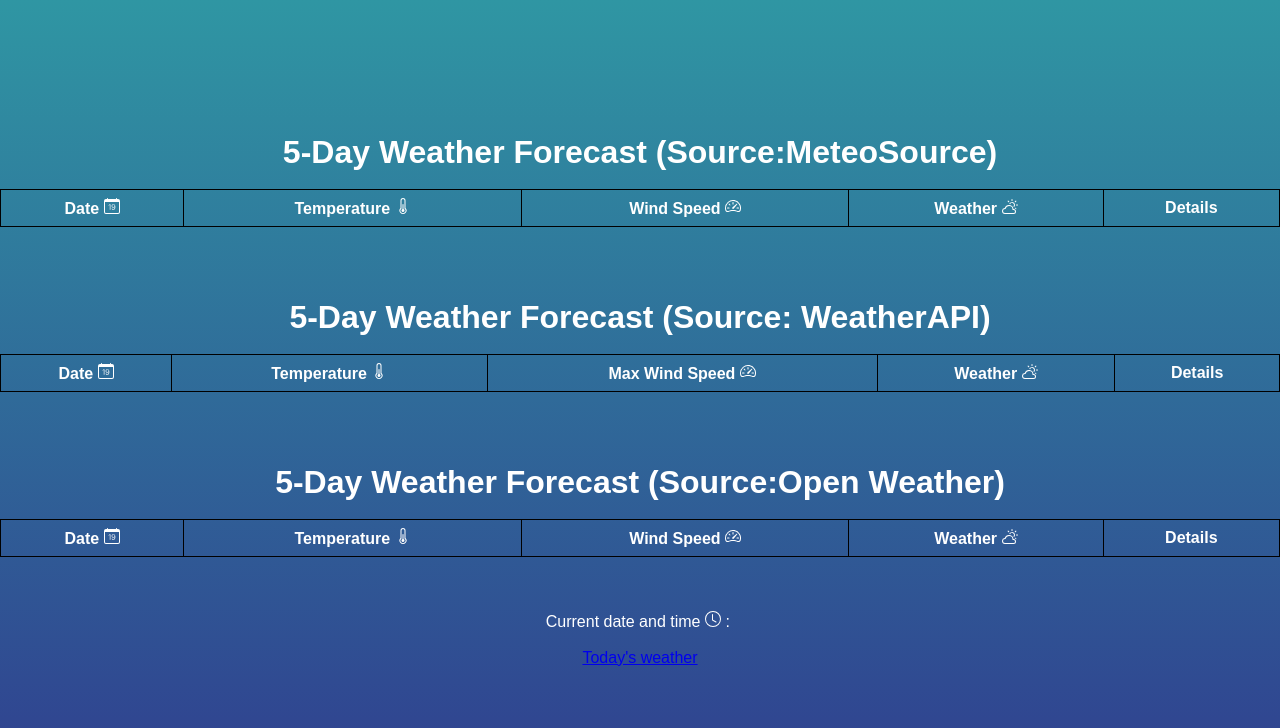
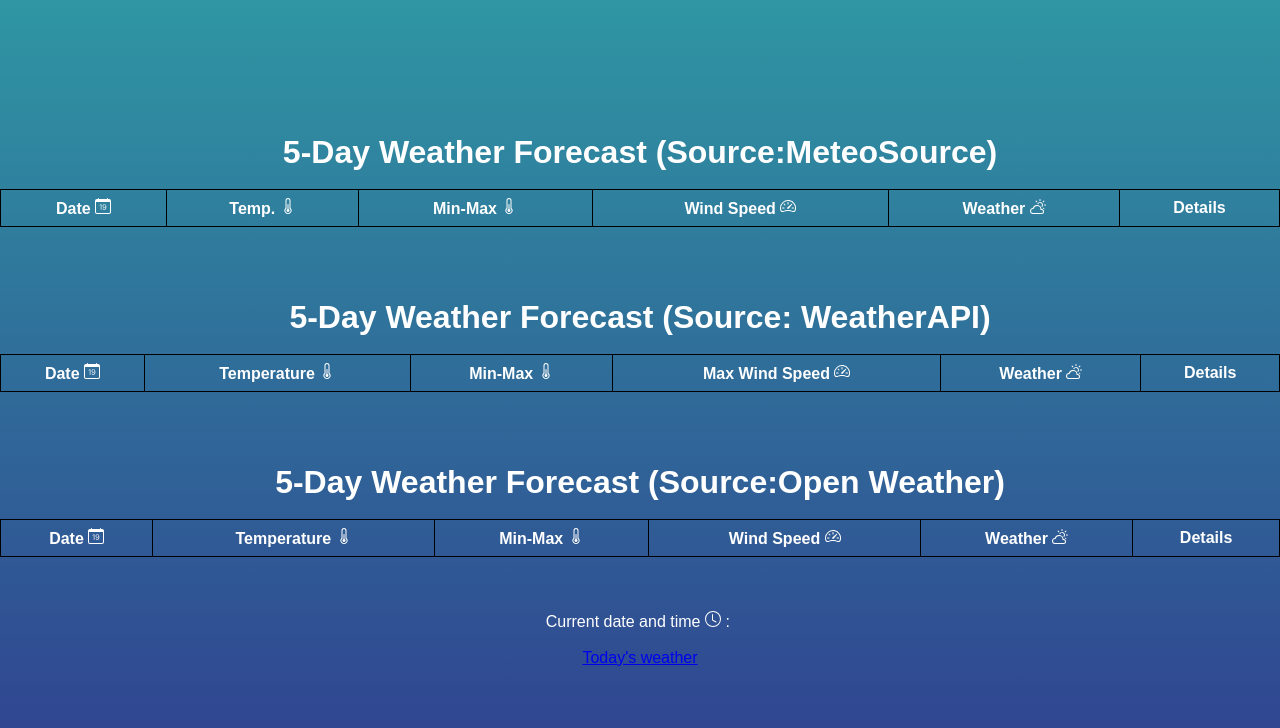
Before and after one commit to tonlone/weather-forecast, a website: page index.html in a window 1280 px wide. Drawn offline with nearby package versions, Linux system fonts and the light colour scheme.

Commit message:
add min Max temp

```diff
--- a/index.html
+++ b/index.html
@@ -19,7 +19,14 @@
                 <path d="M3.5 0a.5.5 0 0 1 .5.5V1h8V.5a.5.5 0 0 1 1 0V1h1a2 2 0 0 1 2 2v11a2 2 0 0 1-2 2H2a2 2 0 0 1-2-2V3a2 2 0 0 1 2-2h1V.5a.5.5 0 0 1 .5-.5zM1 4v10a1 1 0 0 0 1 1h12a1 1 0 0 0 1-1V4H1z"/>
             </svg>
         </th>
-        <th>Temperature
+        <th>Temp.
+            <svg xmlns="http://www.w3.org/2000/svg" width="16" height="16" fill="currentColor"
+                 class="bi bi-thermometer-half" viewBox="0 0 16 16">
+                <path d="M9.5 12.5a1.5 1.5 0 1 1-2-1.415V6.5a.5.5 0 0 1 1 0v4.585a1.5 1.5 0 0 1 1 1.415z"/>
+                <path d="M5.5 2.5a2.5 2.5 0 0 1 5 0v7.55a3.5 3.5 0 1 1-5 0V2.5zM8 1a1.5 1.5 0 0 0-1.5 1.5v7.987l-.167.15a2.5 2.5 0 1 0 3.333 0l-.166-.15V2.5A1.5 1.5 0 0 0 8 1z"/>
+            </svg>
+        </th>
+        <th>Min-Max
             <svg xmlns="http://www.w3.org/2000/svg" width="16" height="16" fill="currentColor"
                  class="bi bi-thermometer-half" viewBox="0 0 16 16">
                 <path d="M9.5 12.5a1.5 1.5 0 1 1-2-1.415V6.5a.5.5 0 0 1 1 0v4.585a1.5 1.5 0 0 1 1 1.415z"/>
@@ -70,6 +77,13 @@
                 <path d="M5.5 2.5a2.5 2.5 0 0 1 5 0v7.55a3.5 3.5 0 1 1-5 0V2.5zM8 1a1.5 1.5 0 0 0-1.5 1.5v7.987l-.167.15a2.5 2.5 0 1 0 3.333 0l-.166-.15V2.5A1.5 1.5 0 0 0 8 1z"/>
             </svg>
         </th>
+        <th>Min-Max
+            <svg xmlns="http://www.w3.org/2000/svg" width="16" height="16" fill="currentColor"
+                 class="bi bi-thermometer-half" viewBox="0 0 16 16">
+                <path d="M9.5 12.5a1.5 1.5 0 1 1-2-1.415V6.5a.5.5 0 0 1 1 0v4.585a1.5 1.5 0 0 1 1 1.415z"/>
+                <path d="M5.5 2.5a2.5 2.5 0 0 1 5 0v7.55a3.5 3.5 0 1 1-5 0V2.5zM8 1a1.5 1.5 0 0 0-1.5 1.5v7.987l-.167.15a2.5 2.5 0 1 0 3.333 0l-.166-.15V2.5A1.5 1.5 0 0 0 8 1z"/>
+            </svg>
+        </th>
         <th>Max Wind Speed
             <svg xmlns="http://www.w3.org/2000/svg" width="16" height="16" fill="currentColor" class="bi bi-speedometer2" viewBox="0 0 16 16">
                 <path d="M8 4a.5.5 0 0 1 .5.5V6a.5.5 0 0 1-1 0V4.5A.5.5 0 0 1 8 4zM3.732 5.732a.5.5 0 0 1 .707 0l.915.914a.5.5 0 1 1-.708.708l-.914-.915a.5.5 0 0 1 0-.707zM2 10a.5.5 0 0 1 .5-.5h1.586a.5.5 0 0 1 0 1H2.5A.5.5 0 0 1 2 10zm9.5 0a.5.5 0 0 1 .5-.5h1.5a.5.5 0 0 1 0 1H12a.5.5 0 0 1-.5-.5zm.754-4.246a.389.389 0 0 0-.527-.02L7.547 9.31a.91.91 0 1 0 1.302 1.258l3.434-4.297a.389.389 0 0 0-.029-.518z"/>
@@ -107,6 +121,13 @@
             </svg>
         </th>
         <th>Temperature
+            <svg xmlns="http://www.w3.org/2000/svg" width="16" height="16" fill="currentColor"
+                 class="bi bi-thermometer-half" viewBox="0 0 16 16">
+                <path d="M9.5 12.5a1.5 1.5 0 1 1-2-1.415V6.5a.5.5 0 0 1 1 0v4.585a1.5 1.5 0 0 1 1 1.415z"/>
+                <path d="M5.5 2.5a2.5 2.5 0 0 1 5 0v7.55a3.5 3.5 0 1 1-5 0V2.5zM8 1a1.5 1.5 0 0 0-1.5 1.5v7.987l-.167.15a2.5 2.5 0 1 0 3.333 0l-.166-.15V2.5A1.5 1.5 0 0 0 8 1z"/>
+            </svg>
+        </th>
+        <th>Min-Max
             <svg xmlns="http://www.w3.org/2000/svg" width="16" height="16" fill="currentColor"
                  class="bi bi-thermometer-half" viewBox="0 0 16 16">
                 <path d="M9.5 12.5a1.5 1.5 0 1 1-2-1.415V6.5a.5.5 0 0 1 1 0v4.585a1.5 1.5 0 0 1 1 1.415z"/>
```
